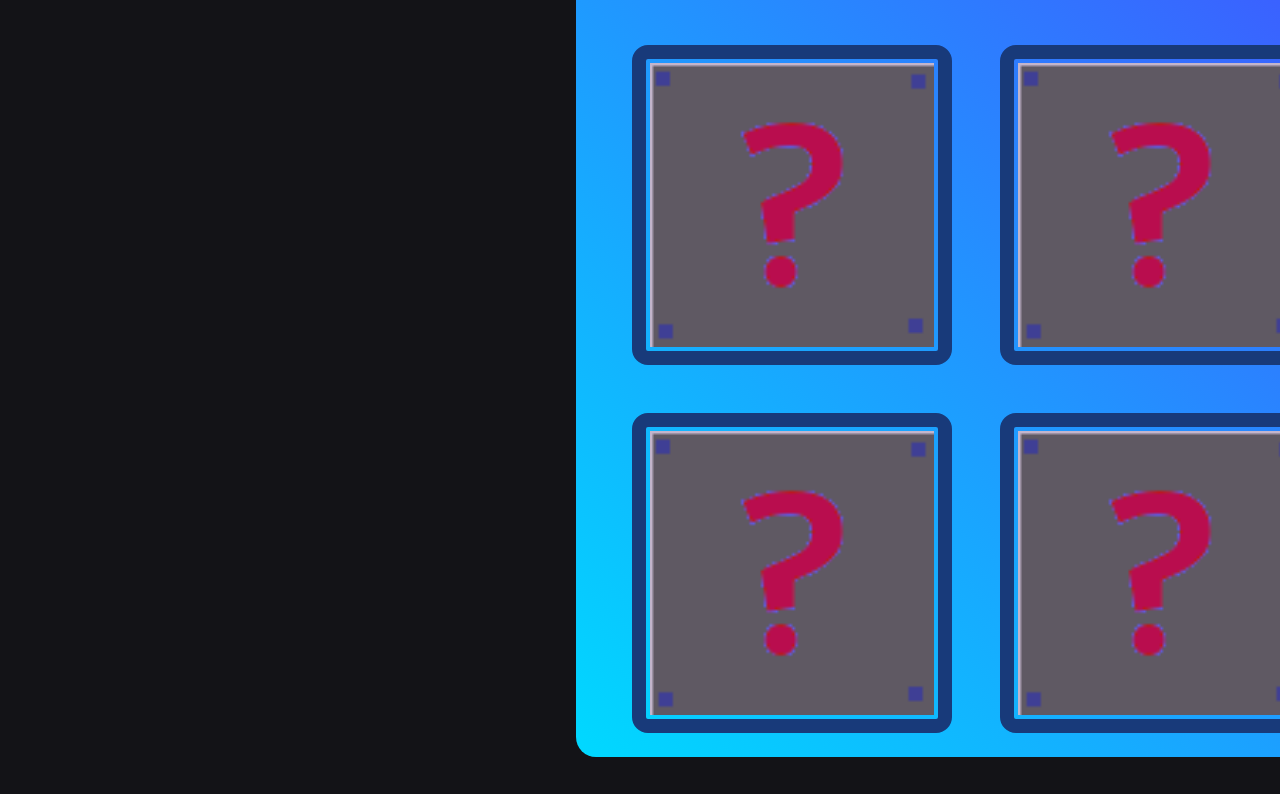
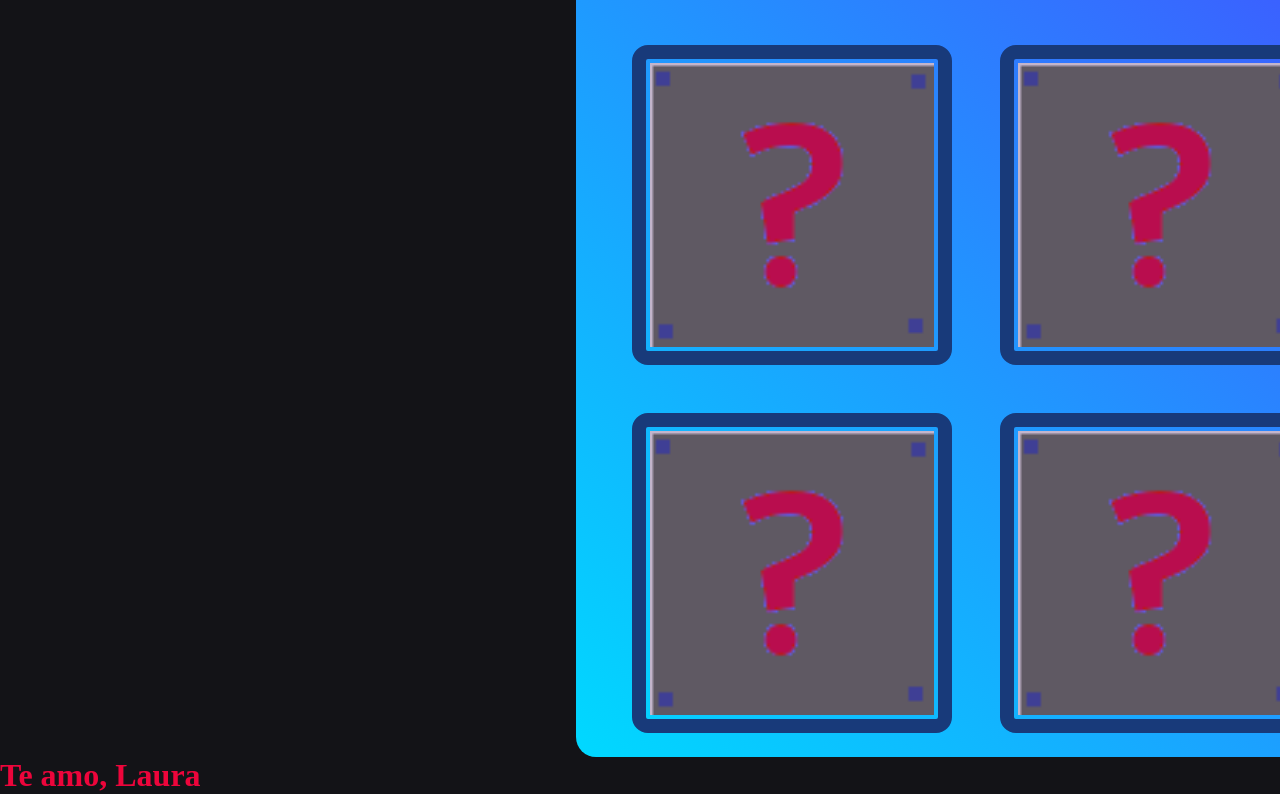
Before and after one commit to GabrielOredgameplay/Game-Memory, a plain HTML site: page index.html in a window 1280 px wide. Shown: the part 1273-2067 px from the top of the page. Before the commit the page ends 2030 px from the top, so only its background shows below. Drawn offline with Linux system fonts and the light colour scheme.

Commit message:
Add files via upload

```diff
--- a/index.html
+++ b/index.html
@@ -6,14 +6,6 @@
 
     <link rel = "stylesheet" href = "styles.css">
 
-
-
-
-
-
-
-
-    </style>
   </head>
   <body>
       <h1>Texto que nao deve centralizar</h1>
@@ -115,6 +107,7 @@
 
 
     </section>
+    <h1><span style="color: #ed053b;">Te amo, Laura</span> </h1>
 
         <script src = "script.js"> </script>
 
```
